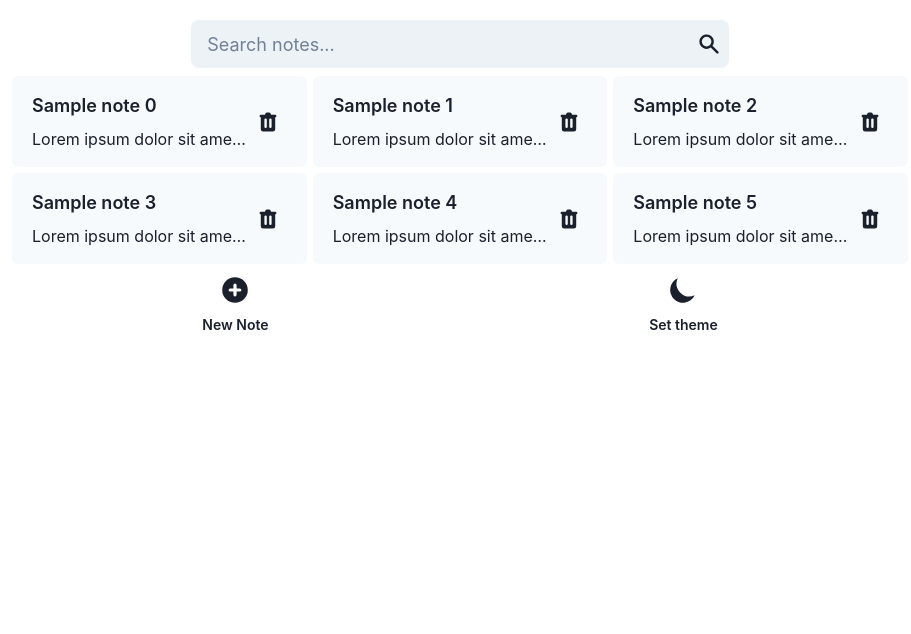
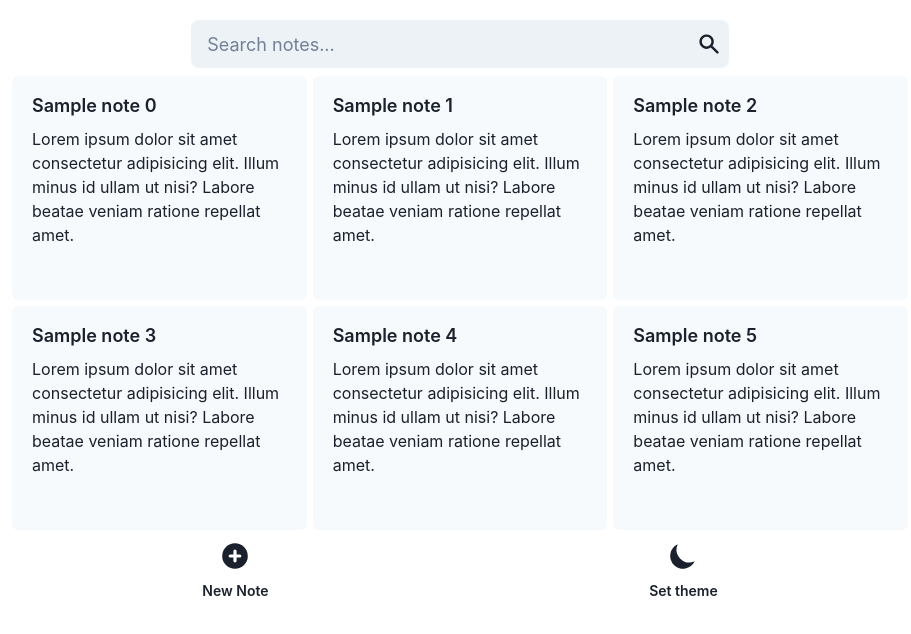
Before and after one commit to dougdomingos/Noted-App, a React (Vite) app: page / in a window 1280 px wide. Shown: the top 634 px of the page, without its empty margins (180-1091 px from the left). Built offline with nearby package versions, Linux system fonts and the light colour scheme.

Commit message:
feat(Note): remove delete button from Note

```diff
--- a/src/components/Note/index.tsx
+++ b/src/components/Note/index.tsx
@@ -1,45 +1,30 @@
-import { Box, Flex, Stack, IconButton, Text, useColorModeValue } from "@chakra-ui/react";
-import { HiTrash } from "react-icons/hi";
+import { Box, Flex, Stack, Text, useColorModeValue } from "@chakra-ui/react";
 
 export type TNote = {
   id?: number;
   title: string;
   content: string;
-  triggerDelete?: () => void;
 };
 
-export function Note({ title, content, triggerDelete }: TNote) {
+export function Note({ title, content }: TNote) {
   const noteBgColor = useColorModeValue("gray.50", "gray.600");
 
   return (
     <Box
       pos={"relative"}
-      w={"full"}
+      h={56}
       bgColor={noteBgColor}
       px={5}
       py={4}
       rounded={"md"}
     >
       <Flex justifyContent={"space-between"} alignItems={"center"}>
-        <Stack maxW={"85%"}>
+        <Stack>
           <Text as={"span"} fontWeight={600} fontSize={"lg"}>
             {title}
           </Text>
-          <Text
-            textOverflow={"ellipsis"}
-            overflow={"hidden"}
-            whiteSpace={"nowrap"}
-          >
-            {content}
-          </Text>
+          <Text overflow={"hidden"}>{content}</Text>
         </Stack>
-        <IconButton
-          aria-label='Delete note'
-          fontSize={"2xl"}
-          variant={"ghost"}
-          icon={<HiTrash />}
-          onClick={triggerDelete}
-        />
       </Flex>
     </Box>
   );
```
